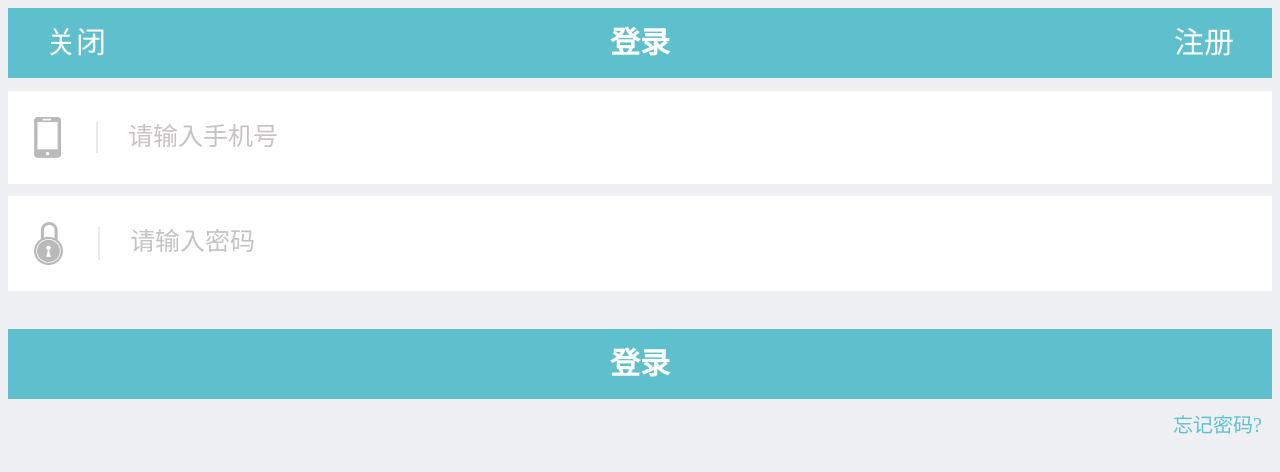
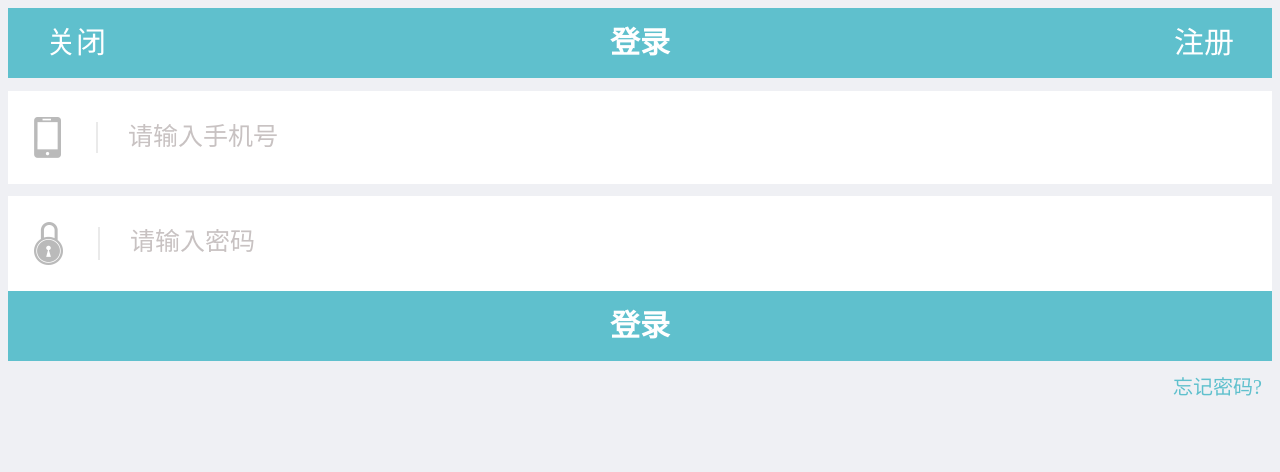
Before and after one commit to Xanadu-zs/Immortal, a plain HTML site: page Taxt4/entry page.html in a window 1280 px wide. Drawn offline with Linux system fonts and the light colour scheme.

Commit message:
Update entry page.css

```diff
--- a/Taxt4/entry page.css
+++ b/Taxt4/entry page.css
@@ -79,7 +79,7 @@ input::-webkit-input-placeholder {
 
 
 footer {
-    margin-top: 3%;
+    margin-top: %;
     background-color: rgb(95, 192, 205);
     width: 100%;
     height: 70px;
```
